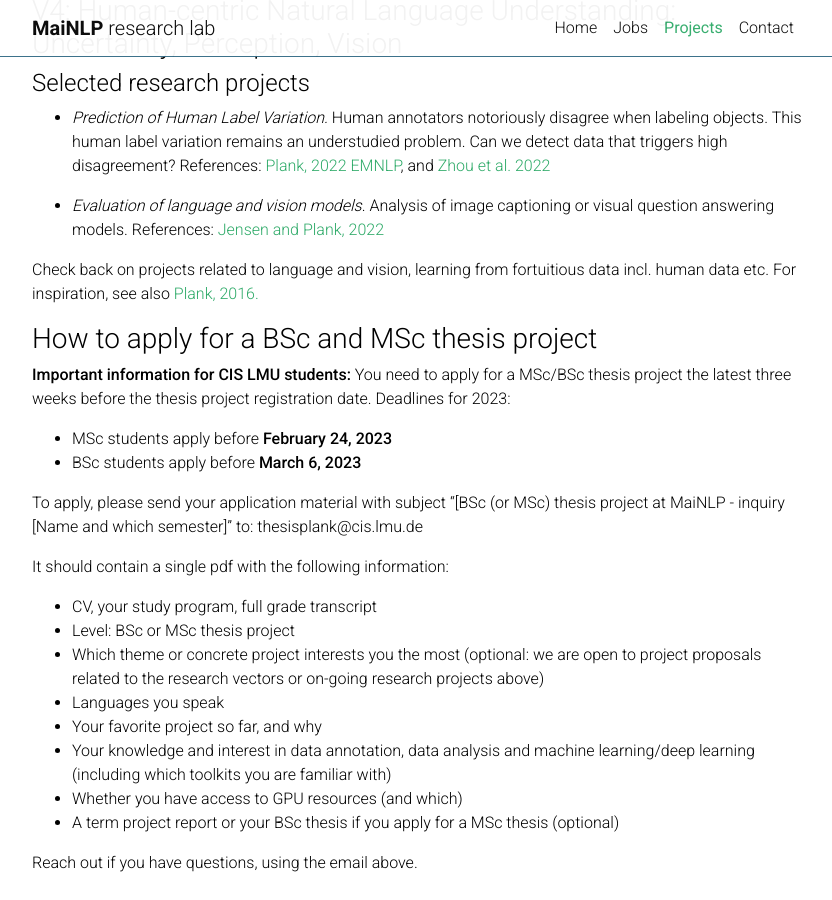
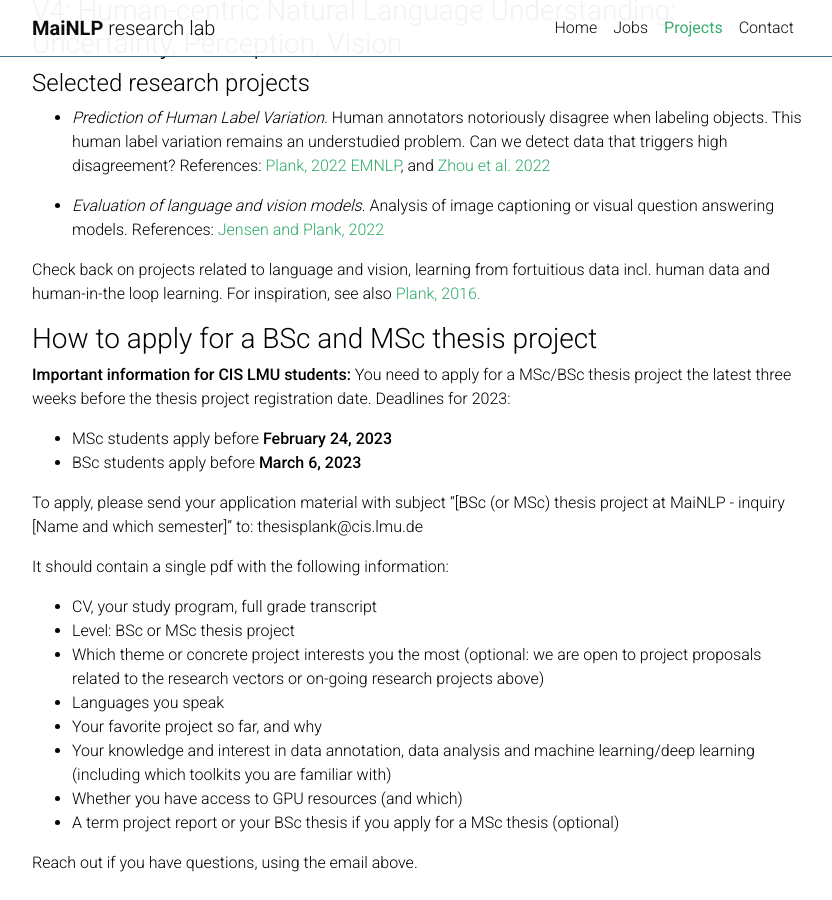
Before and after one commit to mainlp/mainlp.github.io, a Jekyll site: the page built from _pages/projects.md, in a window 1280 px wide and 900 px high, scrolled down 4943 px. Shown: the whole window, without its empty margins (223-1055 px from the left). Built offline with Jekyll 4.4.1, drawn with Linux system fonts in a browser that asks for light colours; comment, search, counter and statistics services are not loaded; a style sheet for code colours, icons or effects is not loaded.

Commit message:
Update projects.md

```diff
--- a/_pages/projects.md
+++ b/_pages/projects.md
@@ -137,7 +137,8 @@ questions in English. Project can be extended to multlingual/transfer learning.
 - *Evaluation of language and vision models*. Analysis of image captioning or visual question answering models.  References: [Jensen and Plank, 2022](https://aclanthology.org/2022.lrec-1.161/)
 
 
-Check back on projects related to language and vision, learning from fortuitious data incl. human data etc. For inspiration, see also [Plank, 2016.](https://arxiv.org/abs/1608.07836)
+Check back on projects related to language and vision, learning from fortuitious data incl. human data and human-in-the loop learning.
+For inspiration, see also [Plank, 2016.](https://arxiv.org/abs/1608.07836)
 
 
 
```
